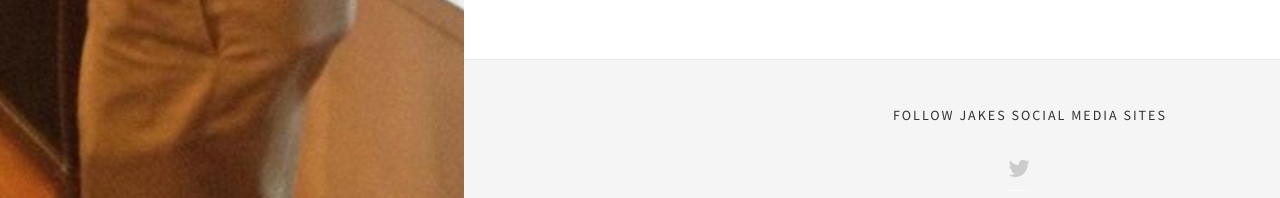
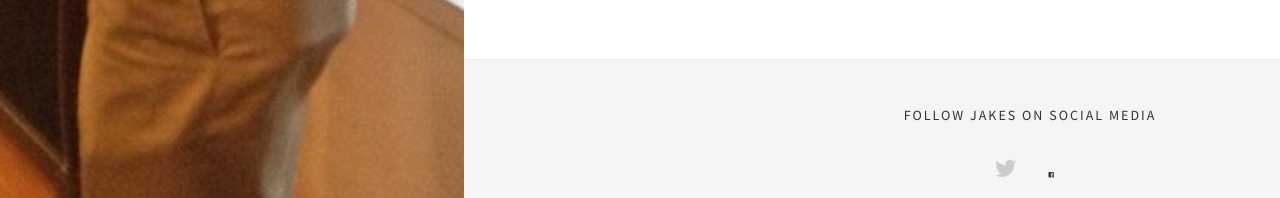
Before and after one commit to EJBlog/EJBlog.github.io, a Jekyll site: the page built from author_jake.html, in a window 1280 px wide. Shown: the part 1411-1609 px from the top of the page. Built offline with Jekyll 4.4.1, drawn with Linux system fonts in a browser that asks for light colours; nearby versions of some CDN libraries; some web fonts are replaced.

Commit message:
Update author_jake.html

```diff
--- a/_layouts/author_jake.html
+++ b/_layouts/author_jake.html
@@ -142,11 +142,13 @@
                     </div>
                     <div class="col-xs-12 col-sm-4">
                         <div class="social">
-                            <p>Follow Jakes Social Media Sites</a>
+                            <p>Follow Jakes On Social Media</a>
                             <div class="social-links">
-                                <a class="social-icon" href="https://mobile.twitter.com/Jake_M_Ellis" data-platform="twitter" data-message="Message about this post" data-url="http://writertheme.com/post"><i class="fa fa-twitter"></i></a>
+                                <a class="social-icon" href="https://mobile.twitter.com/Jake_M_Ellis"><i class="fa fa-twitter"></i></a>
 
-                                <a class="social-icon" href="https://www.facebook.com/jellis918" <i class="fa fa-facebook-official"></i></a>
+                                <a class="social-icon" href="https://www.facebook.com/jellis918"></a><i class="fa fa-facebook-official"></i></a>
+                                <a class="social-icon" href="https://www.linkedin.com/in/jacob-ellis-99062219"></a><i class="fa fa-linkedin-official"></i></a>
+
 
                             </div>
                         </div>
```
